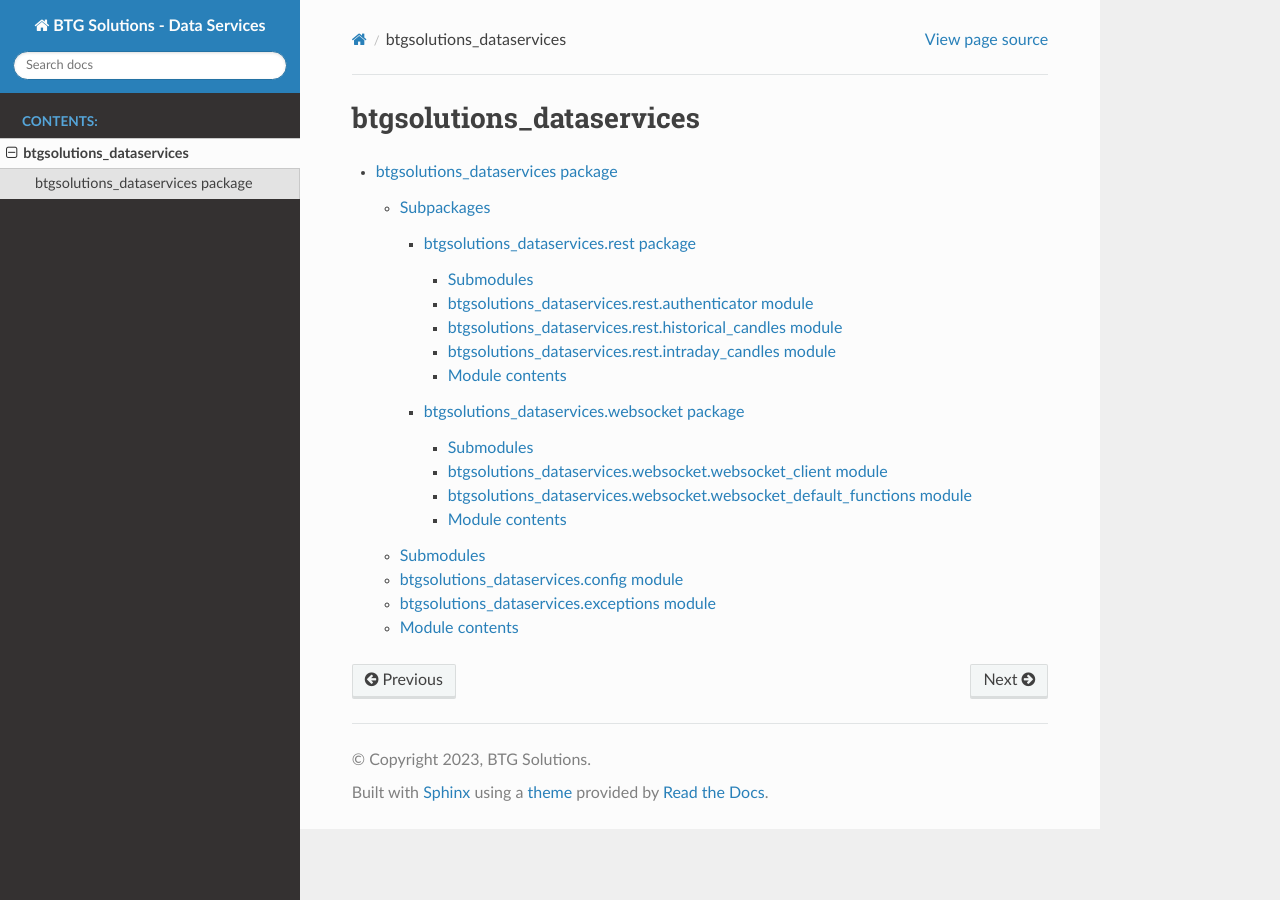
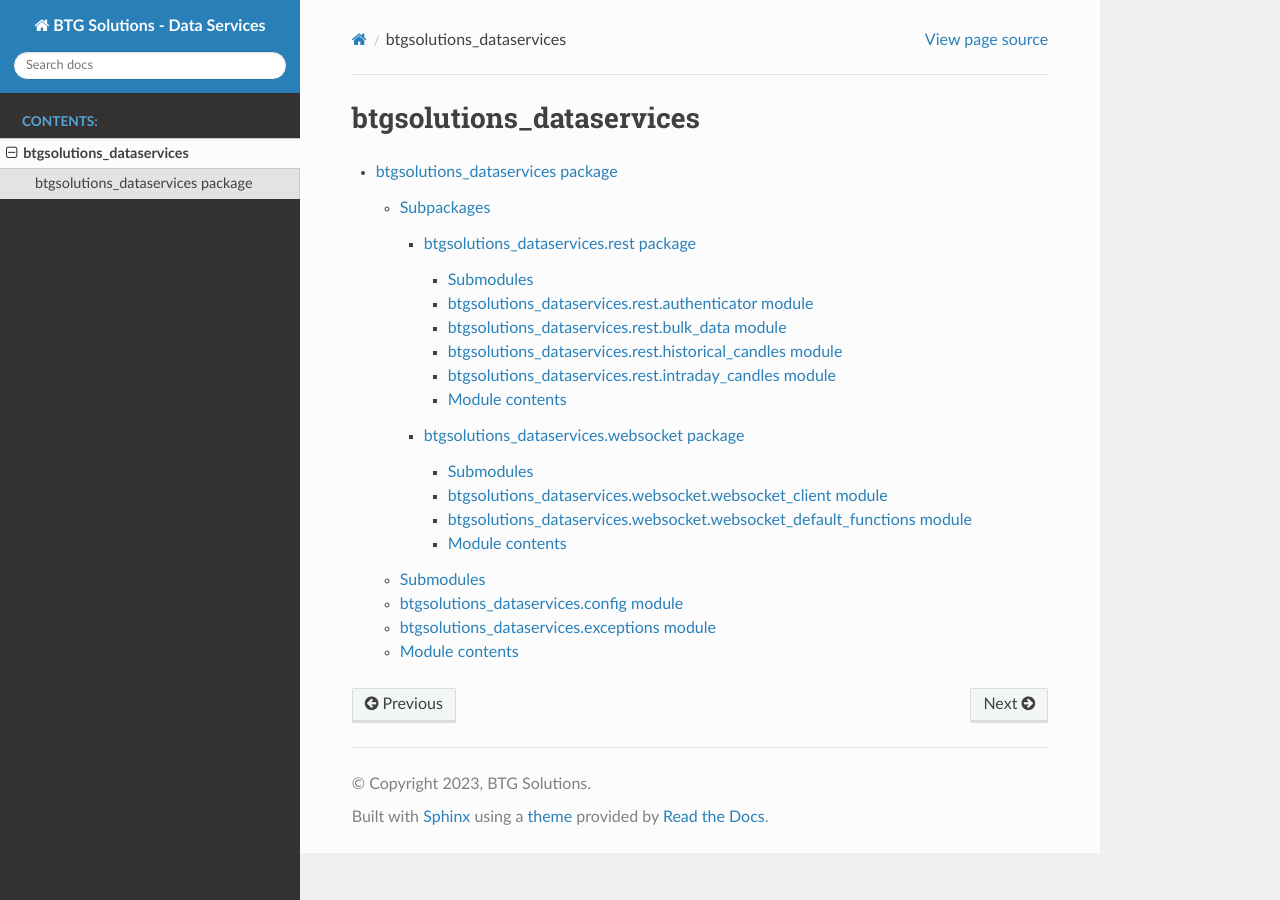
Before and after one commit to BTG-Pactual-Solutions/btgsolutions-dataservices-python-client, a Sphinx documentation site: the page built from docs/modules.rst, in a window 1280 px wide. Built offline with Sphinx 7.4.7 and the Read the Docs theme 2.0.0, drawn with Linux system fonts in a browser that asks for light colours.

Commit message:
docs | added bulk data doc

```diff
--- a/docs/btgsolutions_dataservices.rest.rst
+++ b/docs/btgsolutions_dataservices.rest.rst
@@ -8,6 +8,14 @@ btgsolutions\_dataservices.rest.authenticator module
 ----------------------------------------------------
 
 .. automodule:: btgsolutions_dataservices.rest.authenticator
+   :members:
+   :undoc-members:
+   :show-inheritance:
+
+btgsolutions\_dataservices.rest.bulk\_data module
+-------------------------------------------------
+
+.. automodule:: btgsolutions_dataservices.rest.bulk_data
    :members:
    :undoc-members:
    :show-inheritance:
--- a/docs/conf.py
+++ b/docs/conf.py
@@ -52,4 +52,4 @@ html_theme = 'sphinx_rtd_theme'
 # Add any paths that contain custom static files (such as style sheets) here,
 # relative to this directory. They are copied after the builtin static files,
 # so a file named "default.css" will overwrite the builtin "default.css".
-html_static_path = ['_static']
+html_static_path = []
```
